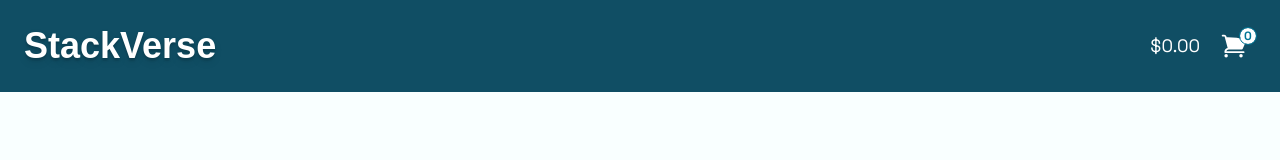
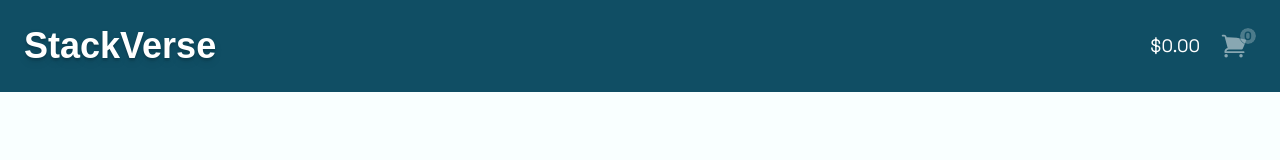
Before and after one commit to UmesiQueen/stackverse-vue, a Vue app: page / in a window 1280 px wide. Shown: the top 160 px of the page. Built offline with nearby package versions, Linux system fonts and the light colour scheme; a web font is replaced by a local one.

Commit message:
feat: disable shopping cart button when empty

```diff
--- a/src/App.vue
+++ b/src/App.vue
@@ -18,18 +18,19 @@ function closeSheet() {
 <template>
 	<header class="flex justify-between items-center bg-cyan-900 text-white p-6 sticky top-0 w-full z-10">
 		<h1 class="font-lilita text-4xl font-semibold cursor-default text-shadow-lg">StackVerse</h1>
-		<div class="flex items-center gap-3 font-space-grotesk">
-			<p class="text-lg cursor-default">${{cartItems.reduce((sum, item) => sum + (courses.find(c => c.id === item.id)?.price || 0) * item.count, 0).toFixed(2)}}</p>
-			<button @click="openSheet"
-				class="relative rounded-full p-2 hover:bg-white/20 transition duration-200 cursor-pointer peer">
+		<div class="flex items-center gap-3 font-space-grotesk group">
+			<p class="text-lg cursor-default">${{cartItems.reduce((sum, item) => sum + (courses.find(c => c.id ===
+				item.id)?.price || 0) * item.count, 0).toFixed(2)}}</p>
+			<button @click="openSheet" :disabled="cartItems.length < 1" aria-label="Open shopping cart"
+				class="relative rounded-full p-2 hover:bg-white/20 disabled:hover:bg-transparent transition duration-200 cursor-pointer disabled:cursor-not-allowed disabled:opacity-50  peer">
 				<ShoppingCartIcon class="size-7" />
 				<p
-					class="absolute top-1 text-xs right-0 font-bold text-cyan-700 bg-white rounded-full w-4 outline-1 outline-cyan-70 data-[disabled=true]:outline-gray-400 ">
+					class="absolute top-1 text-xs right-0 font-bold text-cyan-900 bg-white [.peer:disabled_&]:opacity-50 rounded-full w-4 outline-1 outline-cyan-900">
 					{{ cartItems.length }}
 				</p>
 			</button>
 			<span role="tooltip"
-				class="text-white bg-gray-950/80 p-1 px-3 text-xs rounded-full hidden peer-hover:block absolute bottom-2 right-12">
+				class="text-white bg-gray-950/80 p-1 px-3 text-xs rounded-full hidden group-has-[.peer:hover:not(:disabled)]:block absolute bottom-2 right-12">
 				View cart
 			</span>
 		</div>
```
